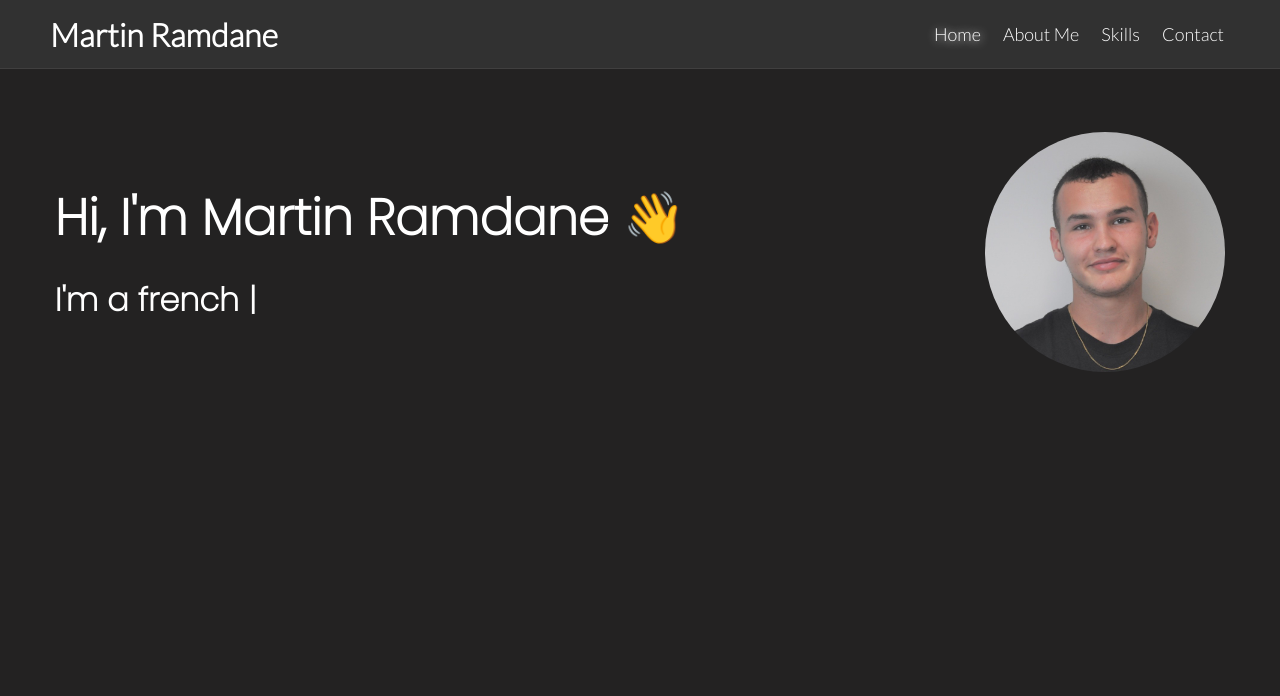
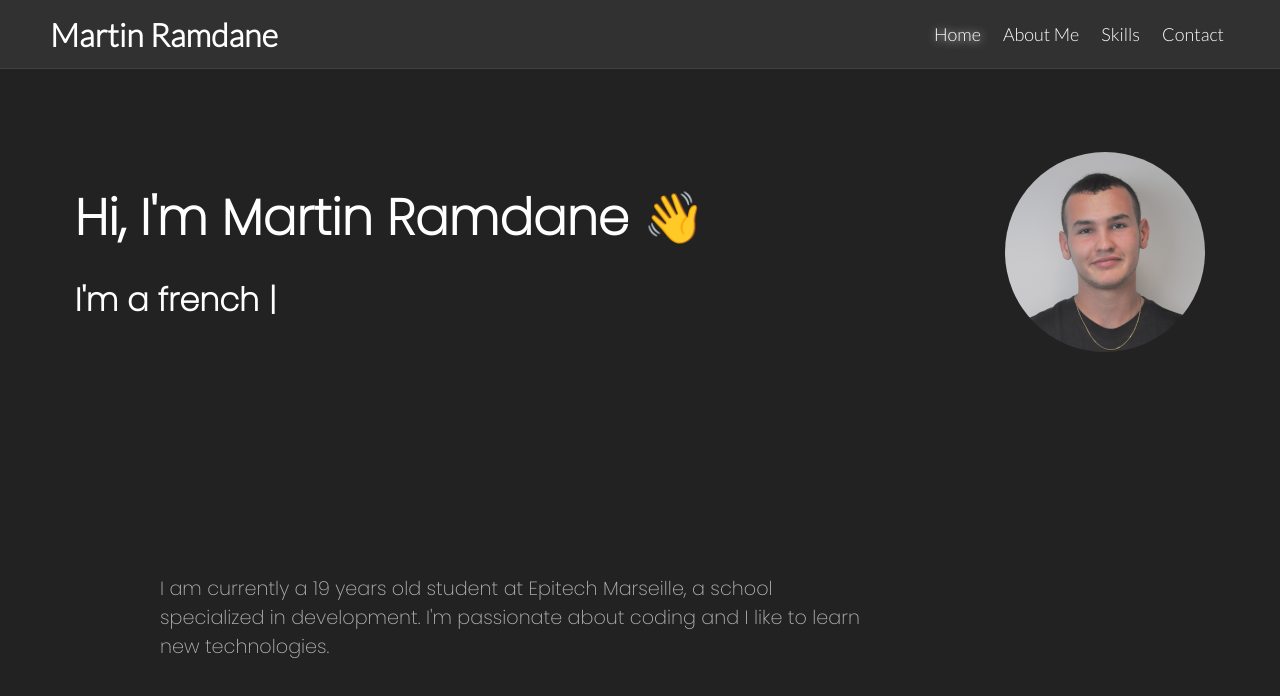
Before and after one commit to MartinRamdane/MartinR-Portofolio, a React (Create React App) app: page / in a window 1280 px wide. Shown: the top 696 px of the page. Built offline with nearby package versions, Linux system fonts and the light colour scheme.

Commit message:
Add intro on home page

```diff
--- a/src/App.js
+++ b/src/App.js
@@ -42,7 +42,11 @@ function App() {
             </div>
             <img className='me' alt='me' src='/me.jpeg'></img>
           </div>
-          <div className='bottom'></div>
+          <div className='bottom'>
+            <p className='miniPresentation'>
+              I am currently a 19 years old student at Epitech Marseille, a school specialized in development. I'm passionate about coding and I like to learn new technologies.
+            </p>
+          </div>
         </div> : null
       }
       {
--- a/src/styles/homePage.css
+++ b/src/styles/homePage.css
@@ -15,14 +15,6 @@
     gap: 300px;
     justify-content: center;
     align-items: center;
-}
-.bottom {
-    display: flex;
-    width: 100%;
-    height: 100%;
-    justify-content: center;
-    align-items: center;
-    gap: 25px;
 }
 
 .title {
@@ -45,7 +37,21 @@
 }
 
 .me {
-    width: 240px;
-    height: 240px;
+    width: 200px;
+    height: 200px;
     border-radius: 100%;
 }
+.bottom {
+    display: flex;
+    width: 100%;
+    height: 100%;
+    justify-content: flex-start;
+    align-items: center;
+}
+
+.miniPresentation {
+    width: 700px;
+    padding-left: 160px;
+    color: rgb(180, 180, 180);
+    font-size:larger;
+}
--- a/src/styles/style.css
+++ b/src/styles/style.css
@@ -40,6 +40,7 @@
         align-items: center;
         justify-content: center;
         gap: 100px;
+        flex: 2;
     }
 
     .title {
@@ -52,6 +53,7 @@
         font-family: 'Poppins', sans-serif;
         font-size: 20px;
         margin: 0;
+        text-align: center;
     }
 
     .presentation {
@@ -69,10 +71,20 @@
 
     .bottom {
         display: flex;
-        width: 0%;
-        height: 0%;
+        width: 100%;
+        height: 100%;
         justify-content: center;
-        align-items: center;
+        align-items: flex-start;
+        flex: 1;
+    }
+
+    .miniPresentation {
+       padding: 0;
+       margin: 0;
+       font-size: 15px;
+       width: 300px;
+       justify-content: center;
+       text-align: center;
     }
 
     .contactMe {
```
Also changed, not shown: public/epitech.png (added).
